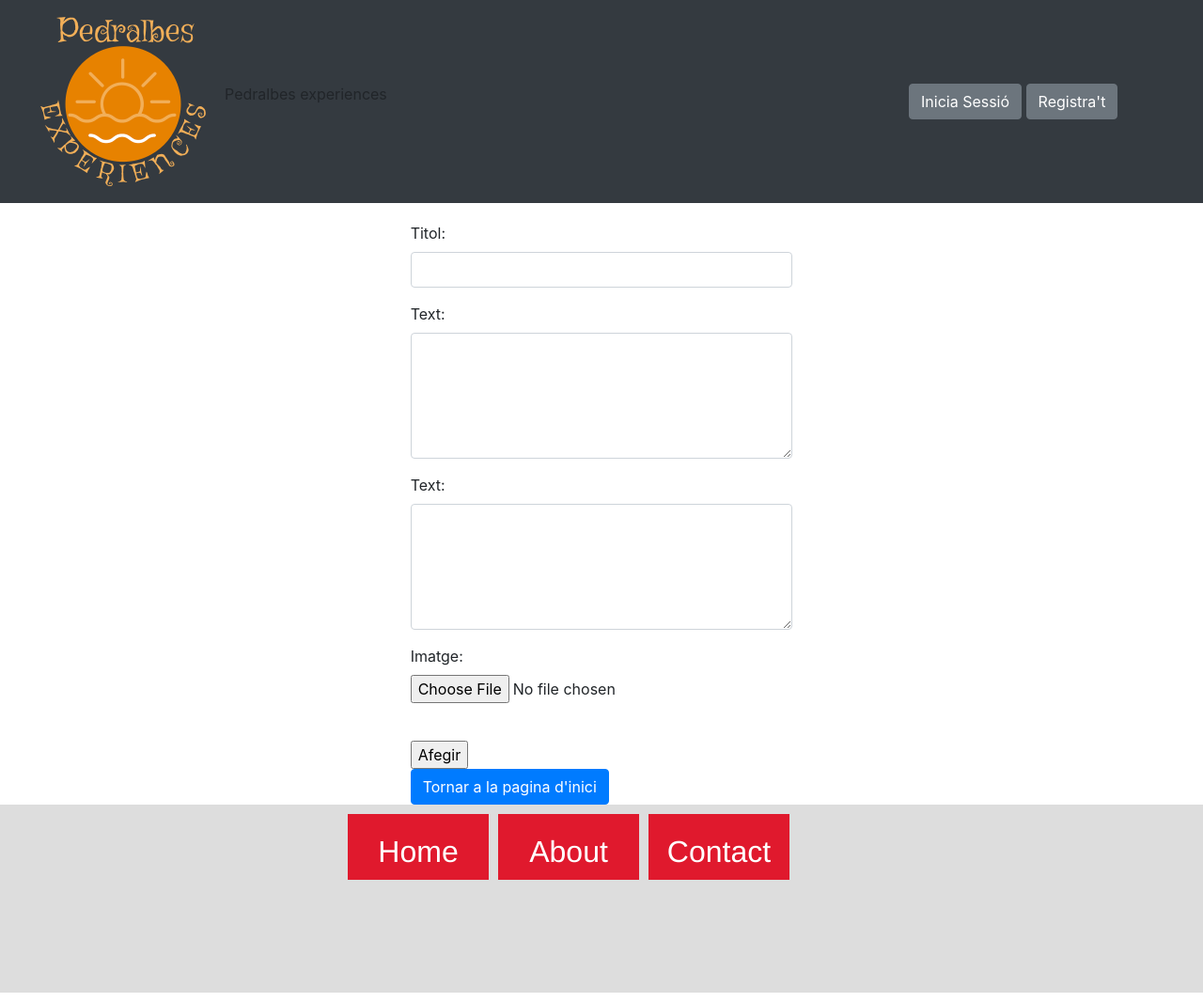
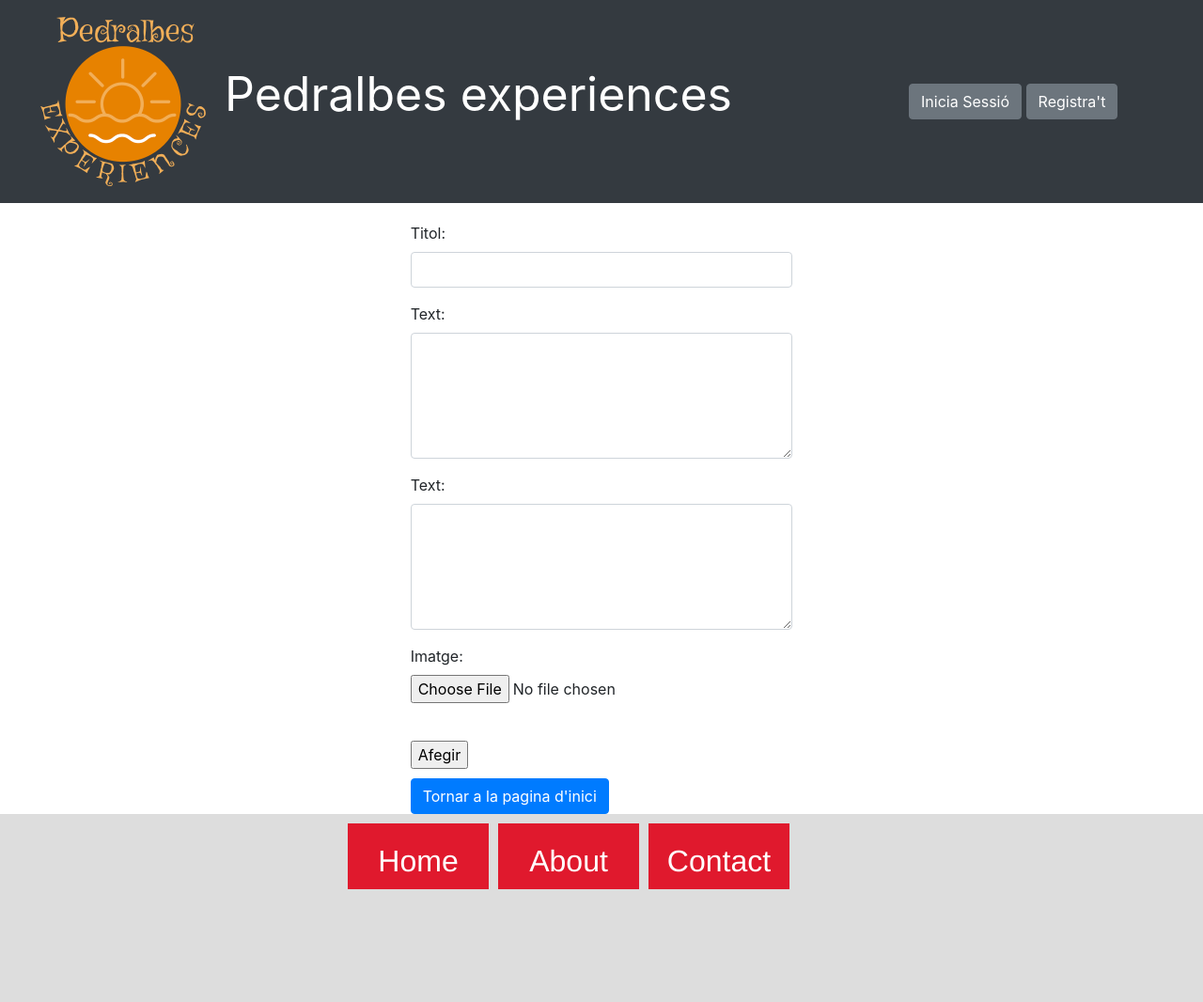
Before and after one commit to Mariogg1/Viatges, a PHP site: page /afegirExp.php in a window 1280 px wide. Shown: the whole page at 94% size. Run offline with PHP 8.4, Linux system fonts and the light colour scheme; data that the repository does not hold is empty.

Commit message:
git arreglat

```diff
--- a/css/style.css
+++ b/css/style.css
@@ -11,6 +11,10 @@ body{
 
 header{
   margin-bottom: 20px;
+}
+.cabecera2{
+  color: white;
+  font-size: 50px;
 }
 
 .benvinguda{
@@ -28,7 +32,9 @@ header{
 .experiencias-min{
   text-align: center;
 }
-
+#boton3{
+  margin-top: 10px;
+}
 /*index*/
 .cortar{
   padding-left: 70px;
```
